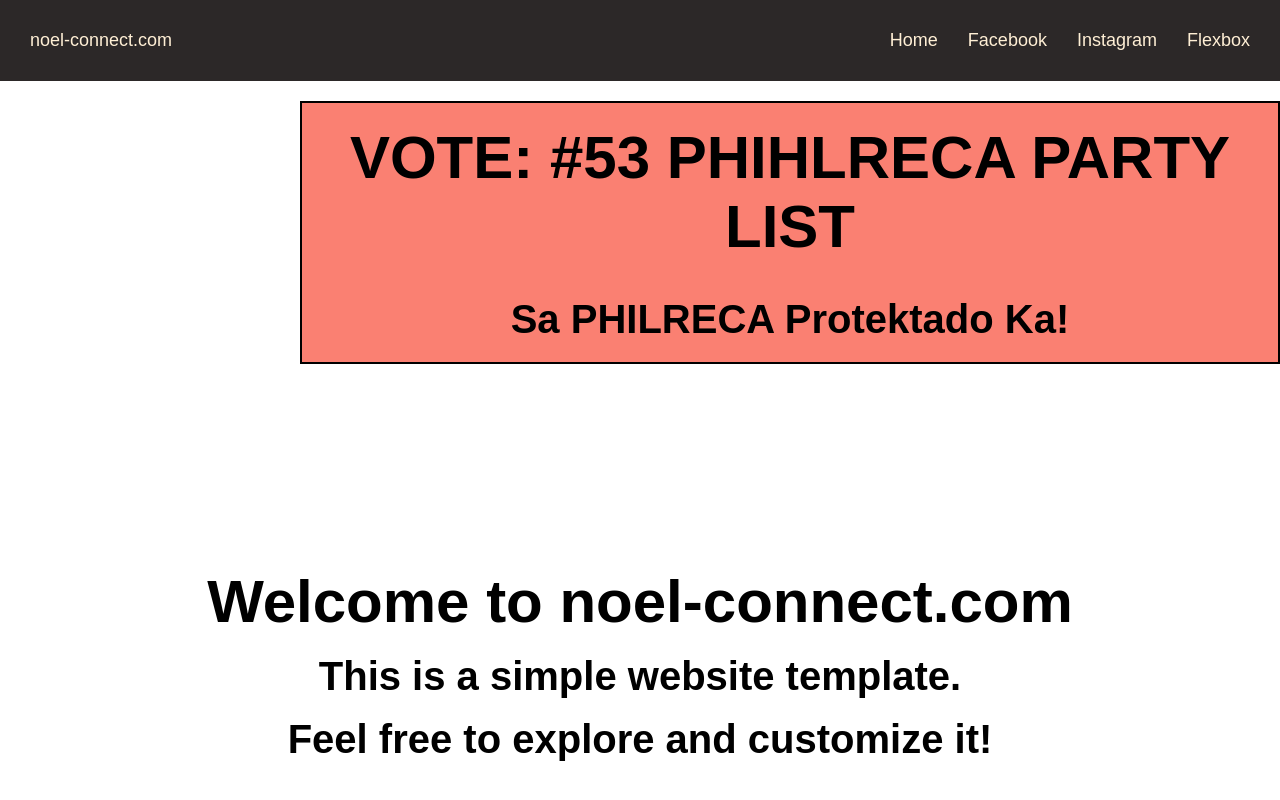
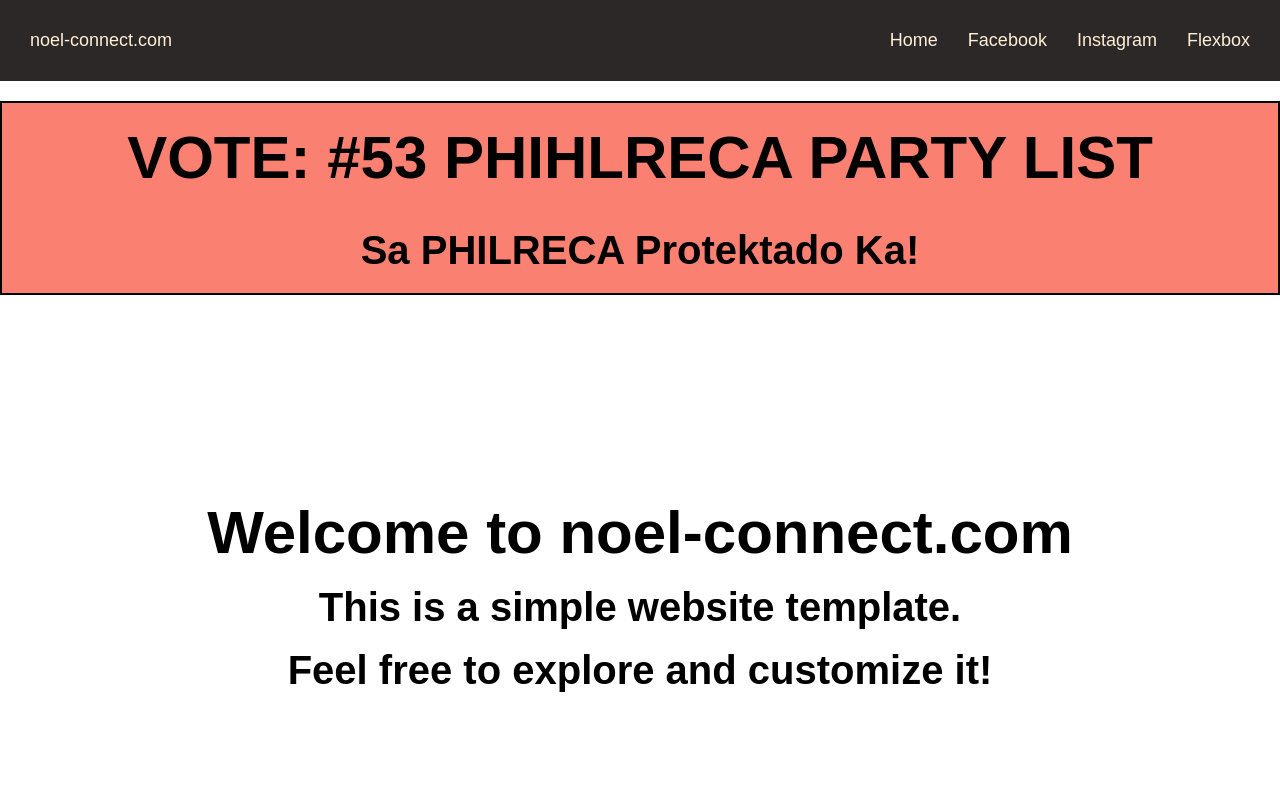
Before and after one commit to fallen0818/noelconn, a plain HTML site: page index.html in a window 1280 px wide. Shown: the top 800 px of the page. Drawn offline with Linux system fonts and the light colour scheme.

Commit message:
Add files via upload

```diff
--- a/style.css
+++ b/style.css
@@ -37,7 +37,6 @@
 }
 .vote {
   display: inline-block;
-  margin-left: 300px;
   background-color: salmon;
   padding: 20px;
   margin-top: 20px;
@@ -60,4 +59,6 @@
 }
 body {
   font-family: "popins", sans-serif;
+  display: grid;
+  flex-wrap: wrap;
 }
```
